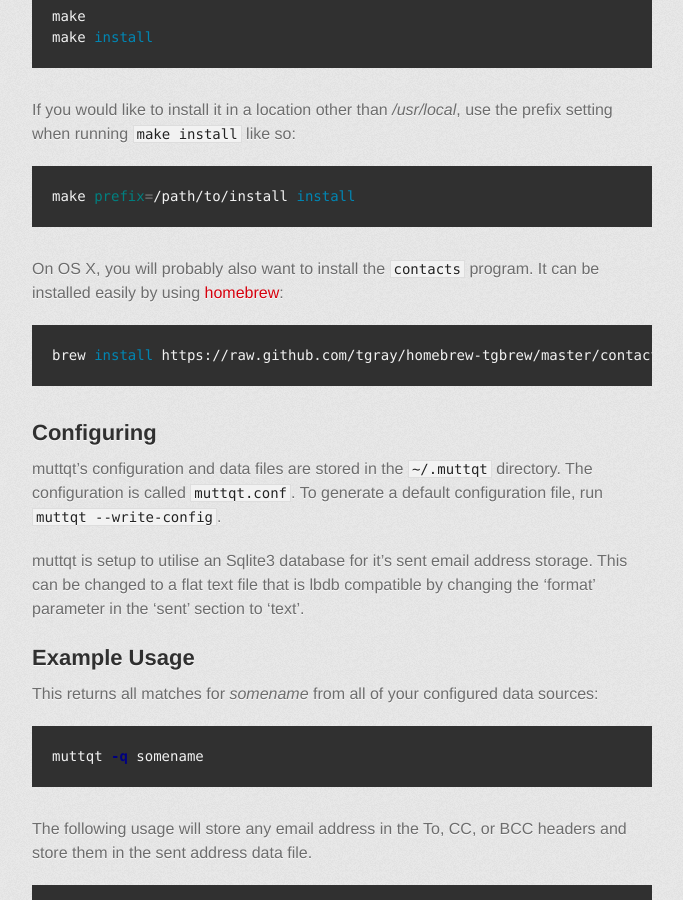
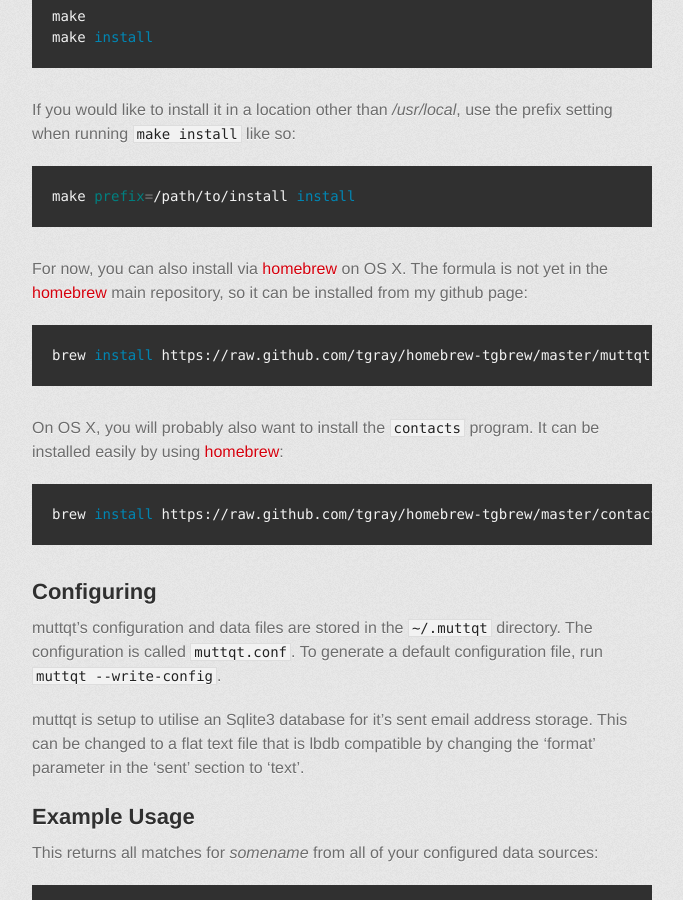
Before and after one commit to tgray/muttqt, a Jekyll site: the page built from index.markdown, in a window 1280 px wide and 900 px high, scrolled down 1076 px. Shown: the whole window, without its empty margins (298-981 px from the left). Built offline with Jekyll 4.4.1, drawn with Linux system fonts in a browser that asks for light colours; some web fonts are replaced.

Commit message:
Updated readme

```diff
--- a/index.markdown
+++ b/index.markdown
@@ -46,6 +46,12 @@ prefix setting when running `make install` like so:
 
 {% highlight sh %}
 make prefix=/path/to/install install
+{% endhighlight %}
+
+For now, you can also install via [homebrew][] on OS X.  The formula is not yet in the [homebrew][] main repository, so it can be installed from my github page:
+
+{% highlight sh %}
+brew install https://raw.github.com/tgray/homebrew-tgbrew/master/muttqt.rb
 {% endhighlight %}
 
 On OS X, you will probably also want to install the `contacts` program.  It can
```
